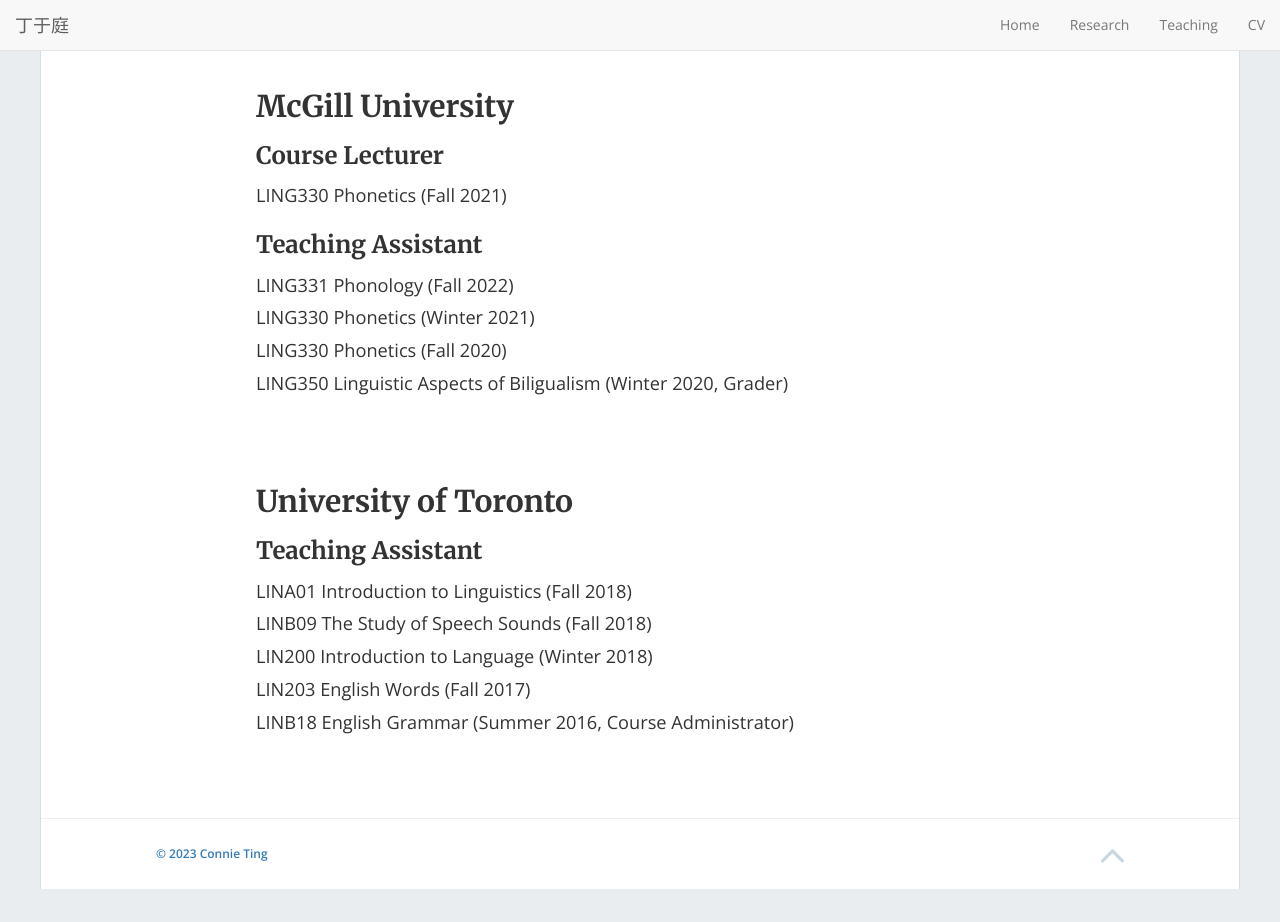
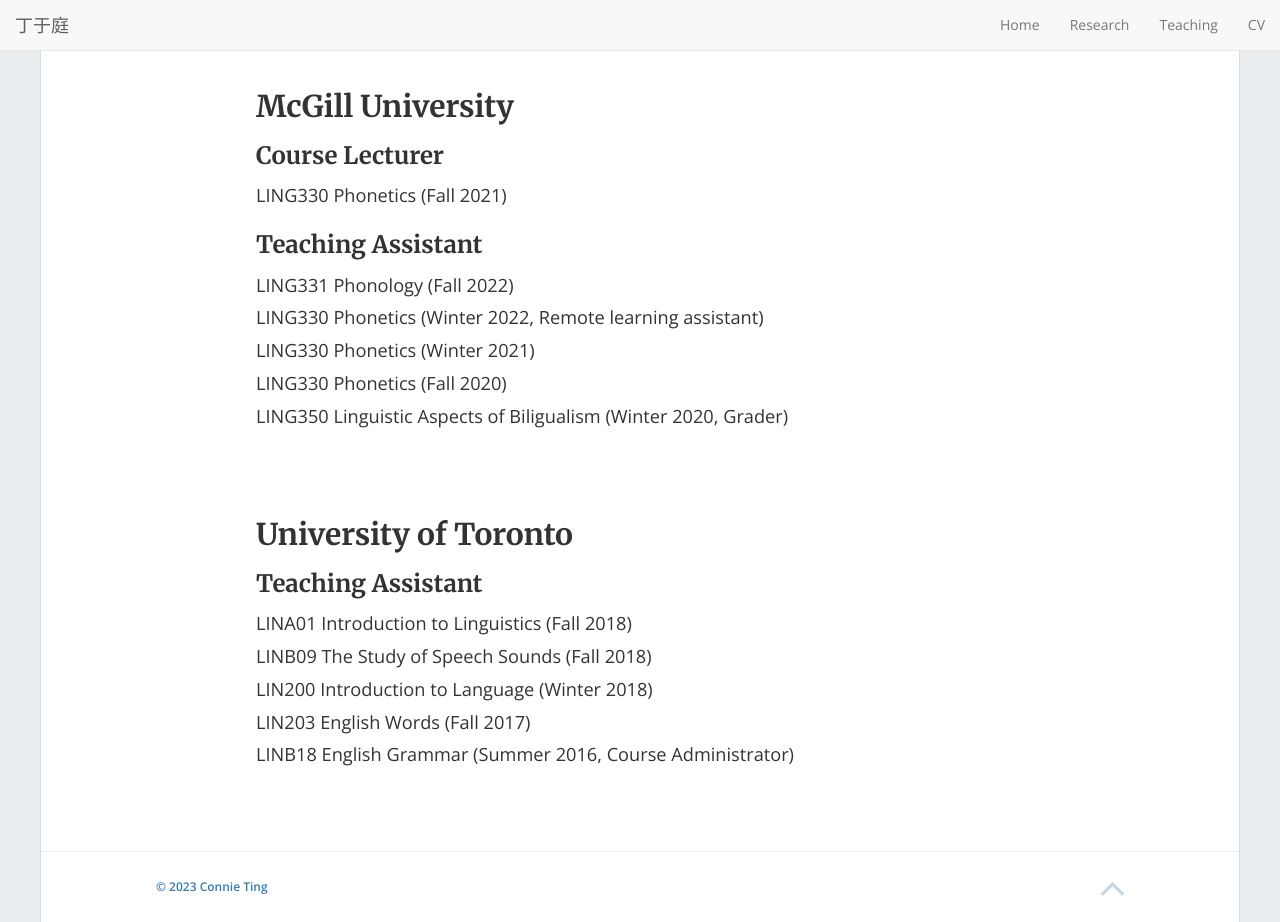
Before and after one commit to connieting/connieting.github.io, a Jekyll site: the page built from teaching.md, in a window 1280 px wide and 922 px high. Built offline with Jekyll 4.4.1, drawn with Linux system fonts in a browser that asks for light colours; nearby versions of some CDN libraries.

Commit message:
Update teaching.md
added LING330 Phonetics (Winter 2022, Remote learning assistant)

```diff
--- a/teaching.md
+++ b/teaching.md
@@ -11,6 +11,7 @@
 
 ### Teaching Assistant
 LING331 Phonology (Fall 2022) <br>
+LING330 Phonetics (Winter 2022, Remote learning assistant) <br>
 LING330 Phonetics (Winter 2021) <br>
 LING330 Phonetics (Fall 2020) <br>
 LING350 Linguistic Aspects of Biligualism (Winter 2020, Grader) <br>
```
